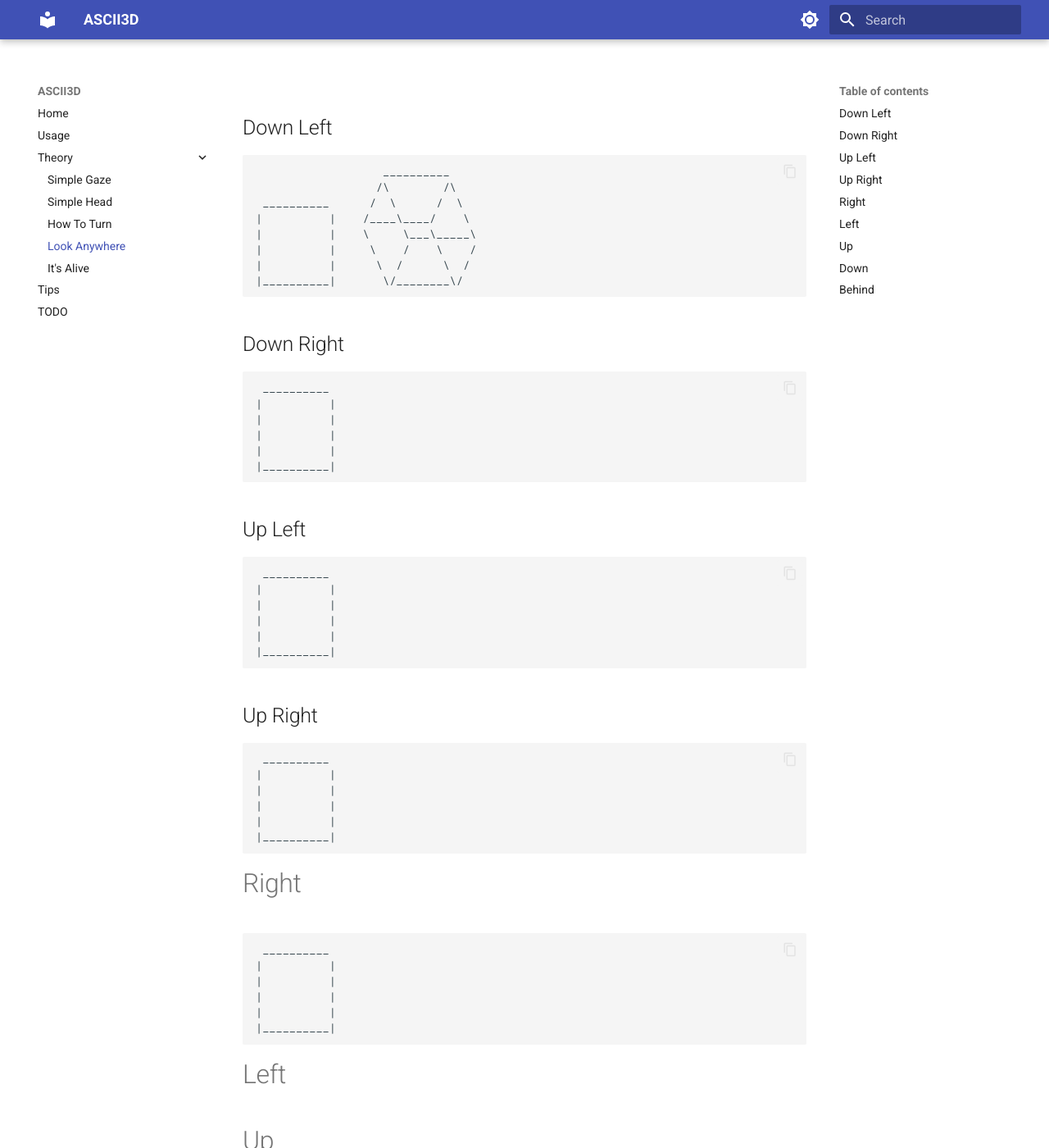
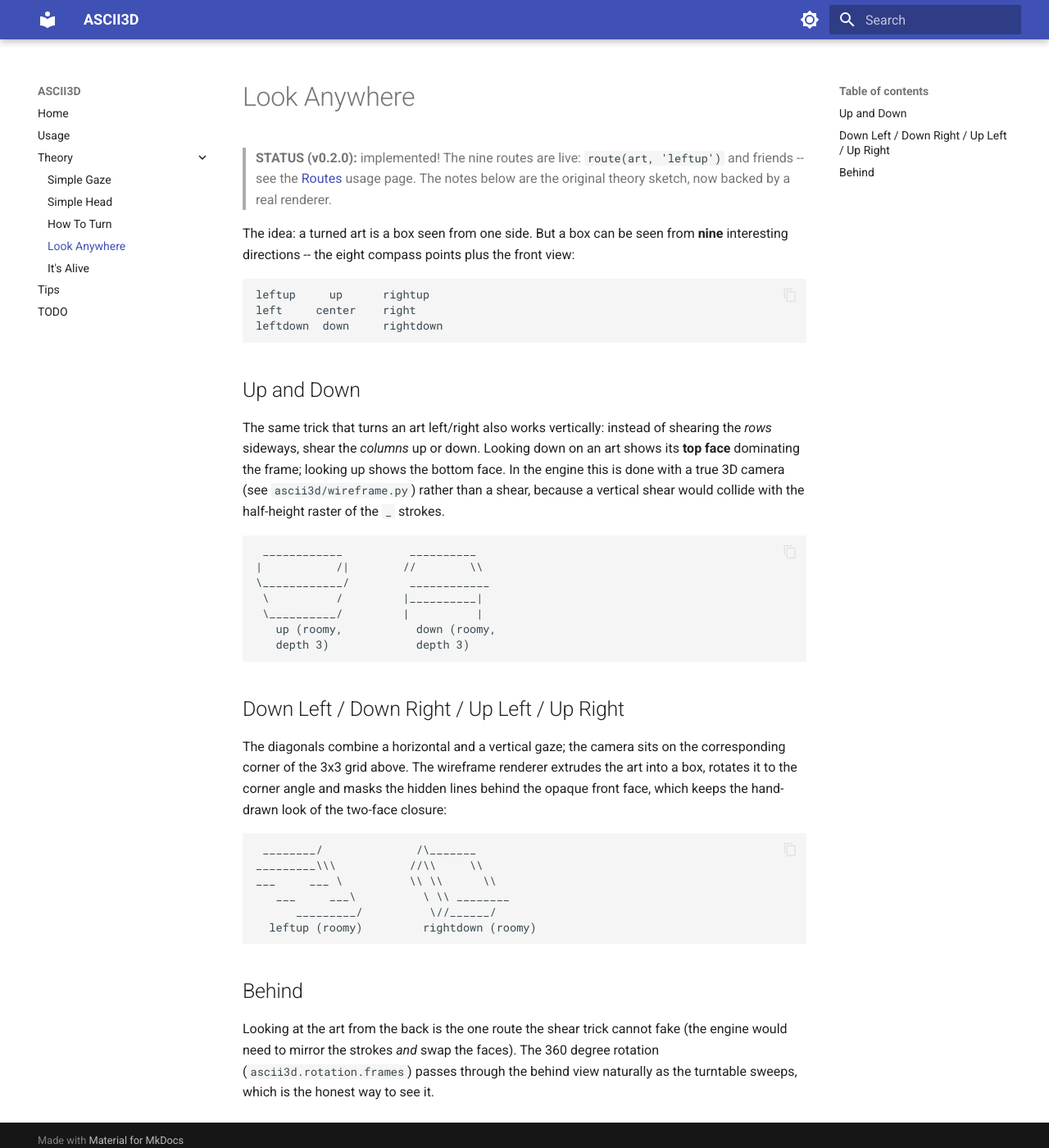
Before and after one commit to mehmannavaz/ASCII3D, an MkDocs documentation site: the page built from docs/01-Theory/03-LookAnywhere.md, in a window 1280 px wide and 1400 px high. Shown: the whole window at 82% size. Built offline with MkDocs 1.6.1 and Material for MkDocs 9.7.7, drawn with Linux system fonts in a browser that asks for light colours.

Commit message:
feat: the nine routes -- view an art from every direction
left/right reuse the classic engine shear (byte-identical to the
docs), up/down and the four diagonals ride the new wireframe with
route-specific camera angles, center is the flat front view.
nine_routes() renders them all and contact_sheet() lays them out as
a labelled 3x3 gallery. Completes the LookAnywhere theory doc.

````diff
--- a/docs/01-Theory/03-LookAnywhere.md
+++ b/docs/01-Theory/03-LookAnywhere.md
@@ -1,67 +1,61 @@
-## Down Left
+# Look Anywhere
+
+> **STATUS (v0.2.0):** implemented! The nine routes are live:
+> `route(art, 'leftup')` and friends -- see the
+> [Routes](../02-Usage/01-routes.md) usage page. The notes below are the
+> original theory sketch, now backed by a real renderer.
+
+The idea: a turned art is a box seen from one side. But a box can be
+seen from **nine** interesting directions -- the eight compass points
+plus the front view:
+
 ```
-                   __________
-                  /\        /\
- __________      /  \      /  \
-|          |    /____\____/    \
-|          |    \     \___\_____\
-|          |     \    /    \    /
-|          |      \  /      \  /
-|__________|       \/________\/
+leftup     up      rightup
+left     center    right
+leftdown  down     rightdown
 ```
 
-## Down Right
+## Up and Down
+
+The same trick that turns an art left/right also works vertically:
+instead of shearing the *rows* sideways, shear the *columns* up or
+down. Looking down on an art shows its **top face** dominating the
+frame; looking up shows the bottom face. In the engine this is done
+with a true 3D camera (see `ascii3d/wireframe.py`) rather than a
+shear, because a vertical shear would collide with the half-height
+raster of the `_` strokes.
+
+```
+ ____________          __________
+|           /|        //        \\
+\____________/         ____________
+ \          /         |__________|
+ \__________/         |          |
+   up (roomy,           down (roomy,
+   depth 3)             depth 3)
 ```
 
+## Down Left / Down Right / Up Left / Up Right
 
- __________
-|          |
-|          |
-|          |
-|          |
-|__________|
+The diagonals combine a horizontal and a vertical gaze; the camera
+sits on the corresponding corner of the 3x3 grid above. The wireframe
+renderer extrudes the art into a box, rotates it to the corner angle
+and masks the hidden lines behind the opaque front face, which keeps
+the hand-drawn look of the two-face closure:
+
+```
+ ________/              /\_______
+_________\\\           //\\     \\
+___     ___ \          \\ \\      \\
+   ___     ___\          \ \\ ________
+      _________/          \//______/
+  leftup (roomy)         rightdown (roomy)
 ```
 
-## Up Left
-```
+## Behind
 
-
- __________
-|          |
-|          |
-|          |
-|          |
-|__________|
-```
-
-## Up Right
-```
-
-
- __________
-|          |
-|          |
-|          |
-|          |
-|__________|
-```
-
-# Right
-```
-
-
- __________
-|          |
-|          |
-|          |
-|          |
-|__________|
-```
-
-# Left
-
-# Up
-
-# Down
-
-# Behind
+Looking at the art from the back is the one route the shear trick
+cannot fake (the engine would need to mirror the strokes *and* swap
+the faces). The 360 degree rotation
+(`ascii3d.rotation.frames`) passes through the behind view naturally
+as the turntable sweeps, which is the honest way to see it.
````
Also changed, not shown: docs/02-Usage/01-routes.md (added, +84 -0 lines), 2 other files.
